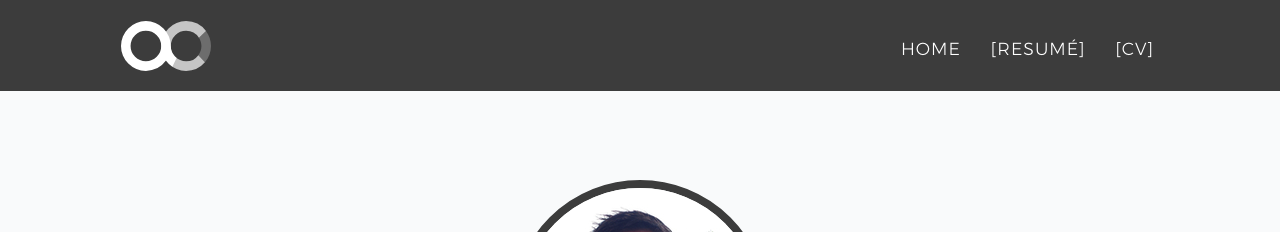
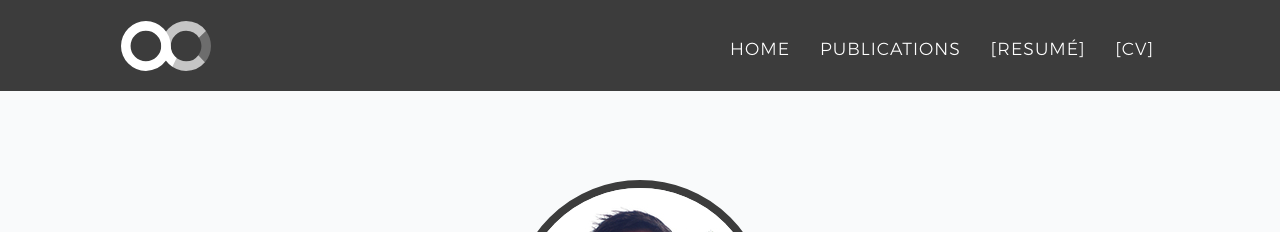
Before and after one commit to alecive/alecive.github.io, a Jekyll site: the page built from _posts/cv/2017-02-08-CV-AlessandroRoncone.md, in a window 1280 px wide. Shown: the top 232 px of the page. Built offline with Jekyll 4.4.1, drawn with Linux system fonts in a browser that asks for light colours; nearby versions of some CDN libraries; some web fonts are replaced.

Commit message:
[cv] Added link to publications page in header

```diff
--- a/_includes/header.html
+++ b/_includes/header.html
@@ -19,6 +19,9 @@
                 {% if page.type == "cv" %}
                 <li class="nav-item page-scroll">
                     <a class="nav-link" href="/">Home</a>
+                </li>
+                <li class="nav-item page-scroll">
+                    <a class="nav-link" href="/publications.html">publications</a>
                 </li>
                 <li class="nav-item page-scroll">
                     <a class="nav-link" href="/{{ site.resume-link }}" target="_blank">[Resumé]</a>
```
